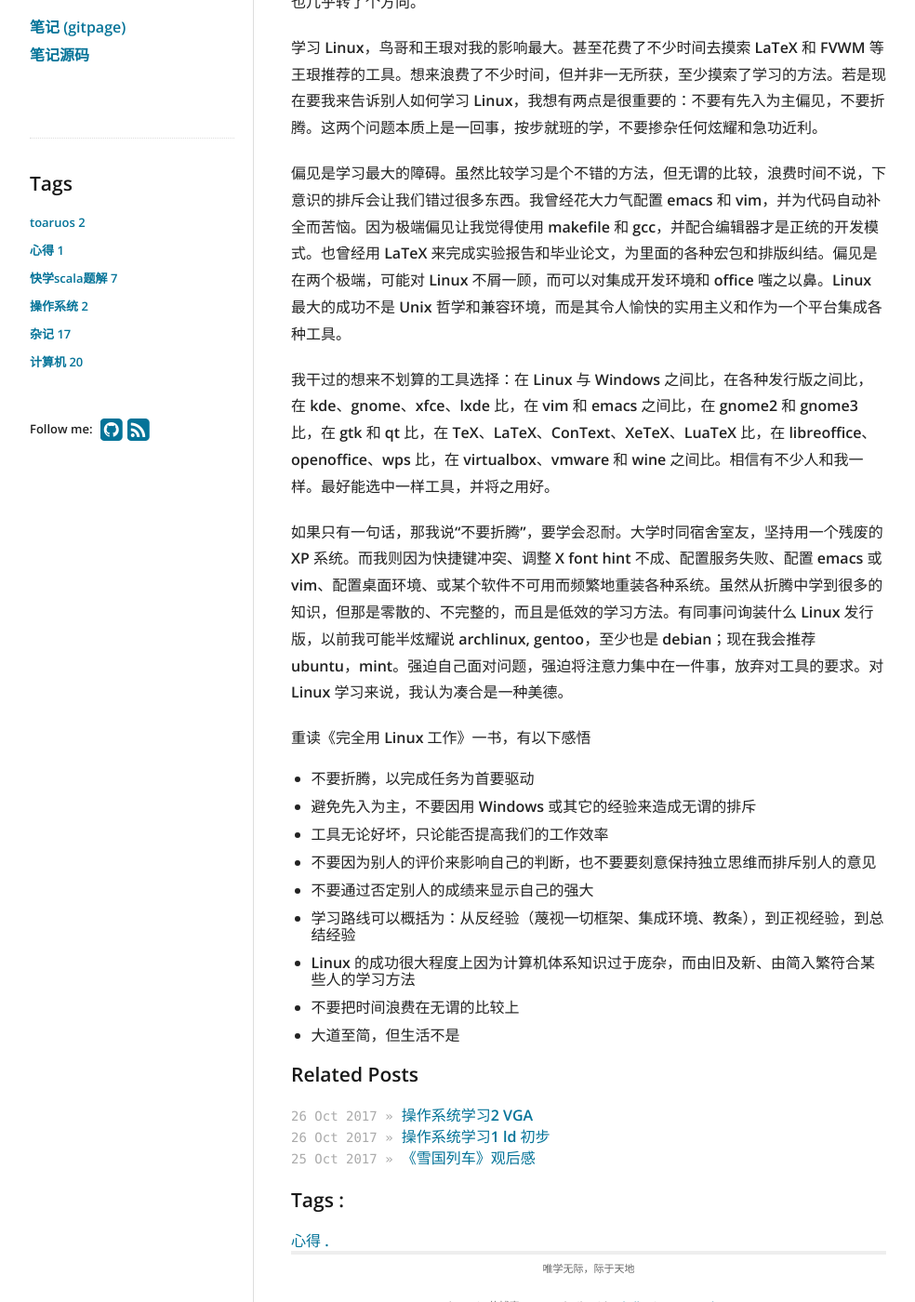
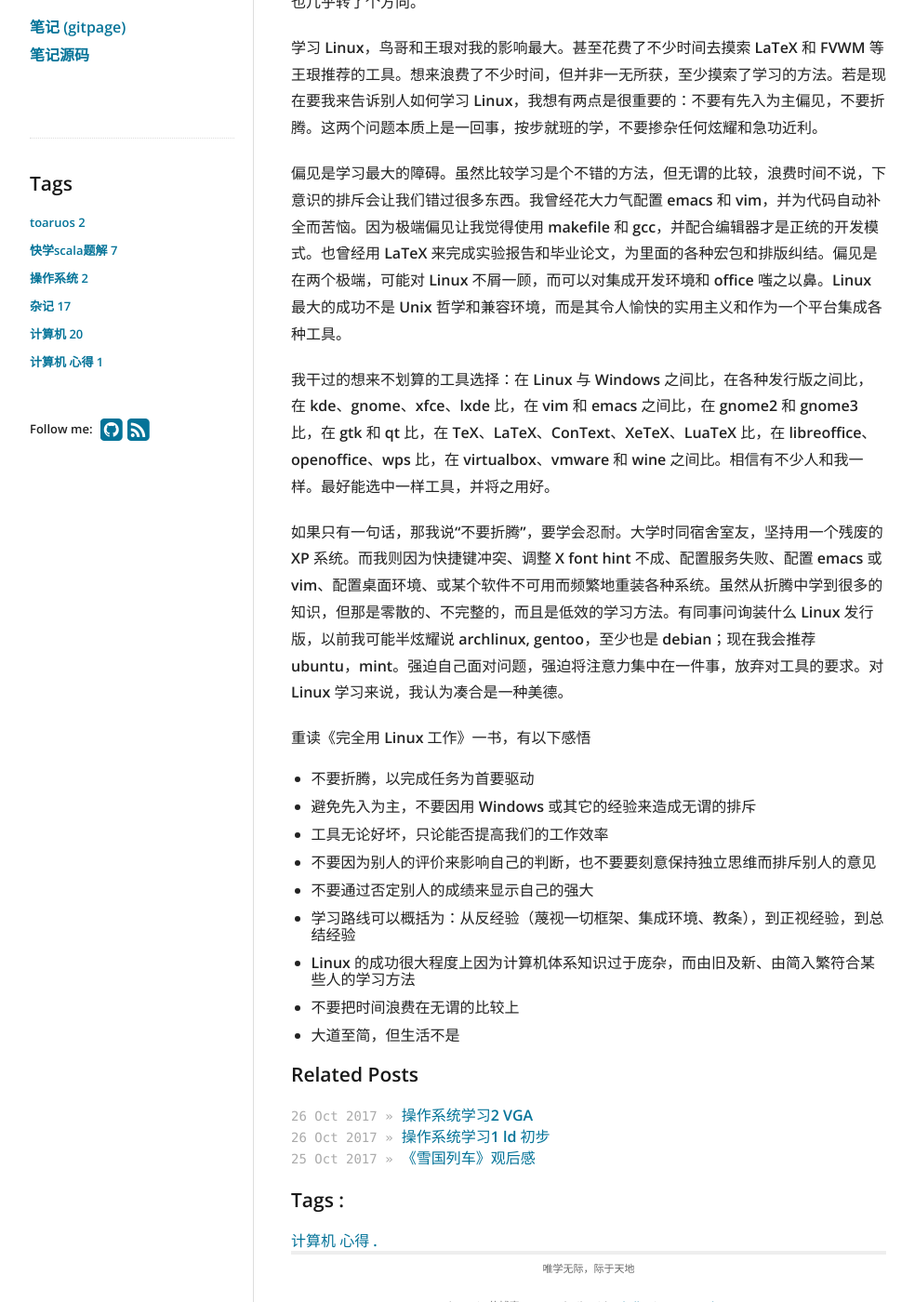
Before and after one commit to larryzju/larryzju.github.io, a Jekyll site: the page built from _posts/2017-10-26-完全用linux工作.md, in a window 1280 px wide and 1400 px high, scrolled down 292 px. Shown: the whole window at 93% size, without its empty margins (138-1122 px from the left). Built offline with Jekyll 4.4.1, drawn with Linux system fonts in a browser that asks for light colours; nearby versions of some CDN libraries.

Commit message:
修改文章分类

```diff
--- a/_posts/2017-10-26-完全用linux工作.md
+++ b/_posts/2017-10-26-完全用linux工作.md
@@ -1,6 +1,6 @@
 ---
 title: 《完全用Linux工作》读后记兼谈Linux学习心得
-tag: 心得
+tag: 计算机 心得
 layout: post
 ---
 
```
